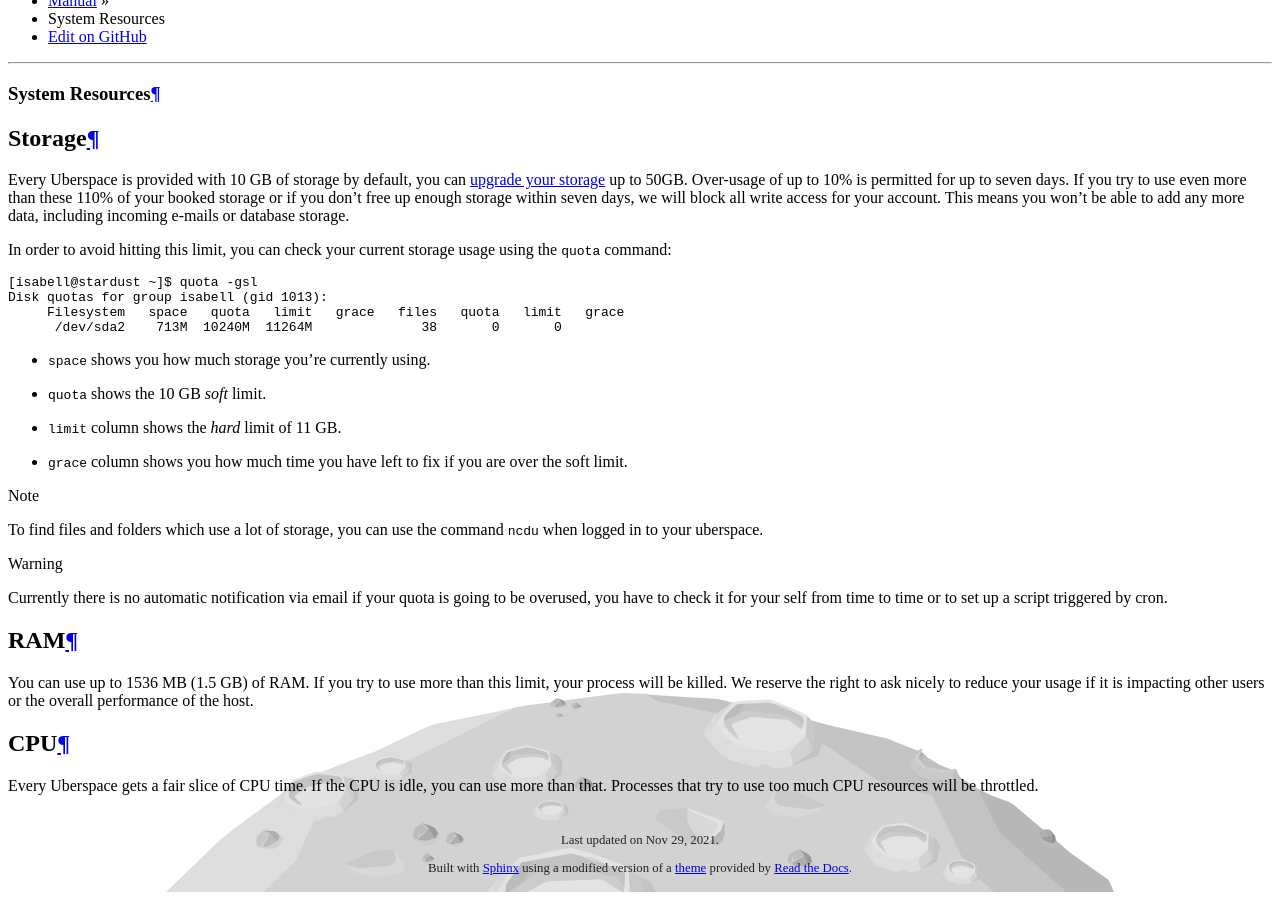
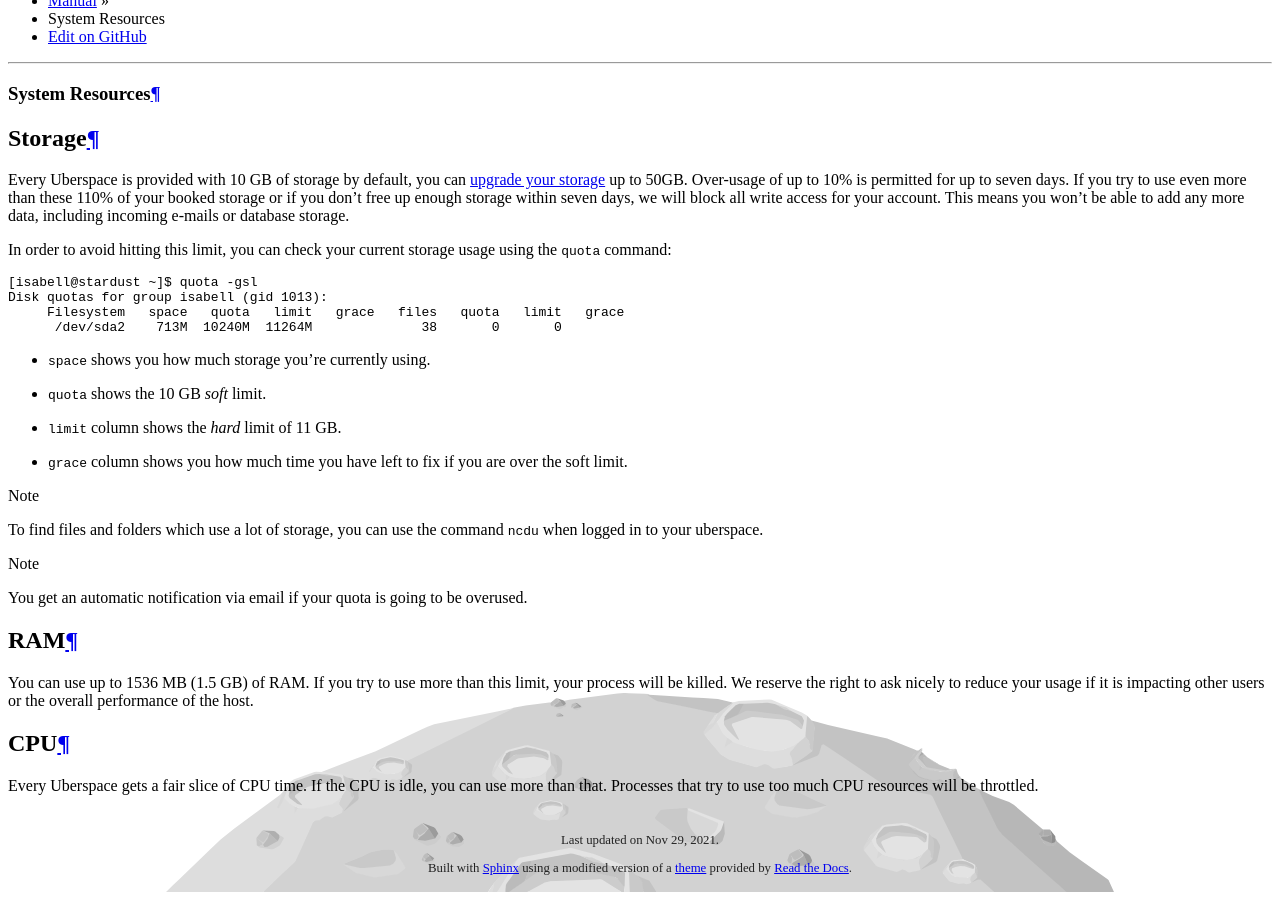
Before and after one commit to Uberspace/manual, a Sphinx documentation site: the page built from source/basics-resources.rst, in a window 1280 px wide and 900 px high, scrolled down 1835 px. Built offline with Sphinx 7.4.7 and the Read the Docs theme 2.0.0, drawn with Linux system fonts in a browser that asks for light colours.

Commit message:
Update basics-resources.rst
Include email notification

```diff
--- a/source/basics-resources.rst
+++ b/source/basics-resources.rst
@@ -28,7 +28,7 @@ In order to avoid hitting this limit, you can check your current storage usage u
 
 .. note:: To find files and folders which use a lot of storage, you can use the command ``ncdu`` when logged in to your uberspace.
 
-.. warning:: Currently there is no automatic notification via email if your quota is going to be overused, you have to check it for your self from time to time or to set up a script triggered by cron.
+.. note:: You get an automatic notification via email if your quota is going to be overused.
 
 .. _ram:
 
```
